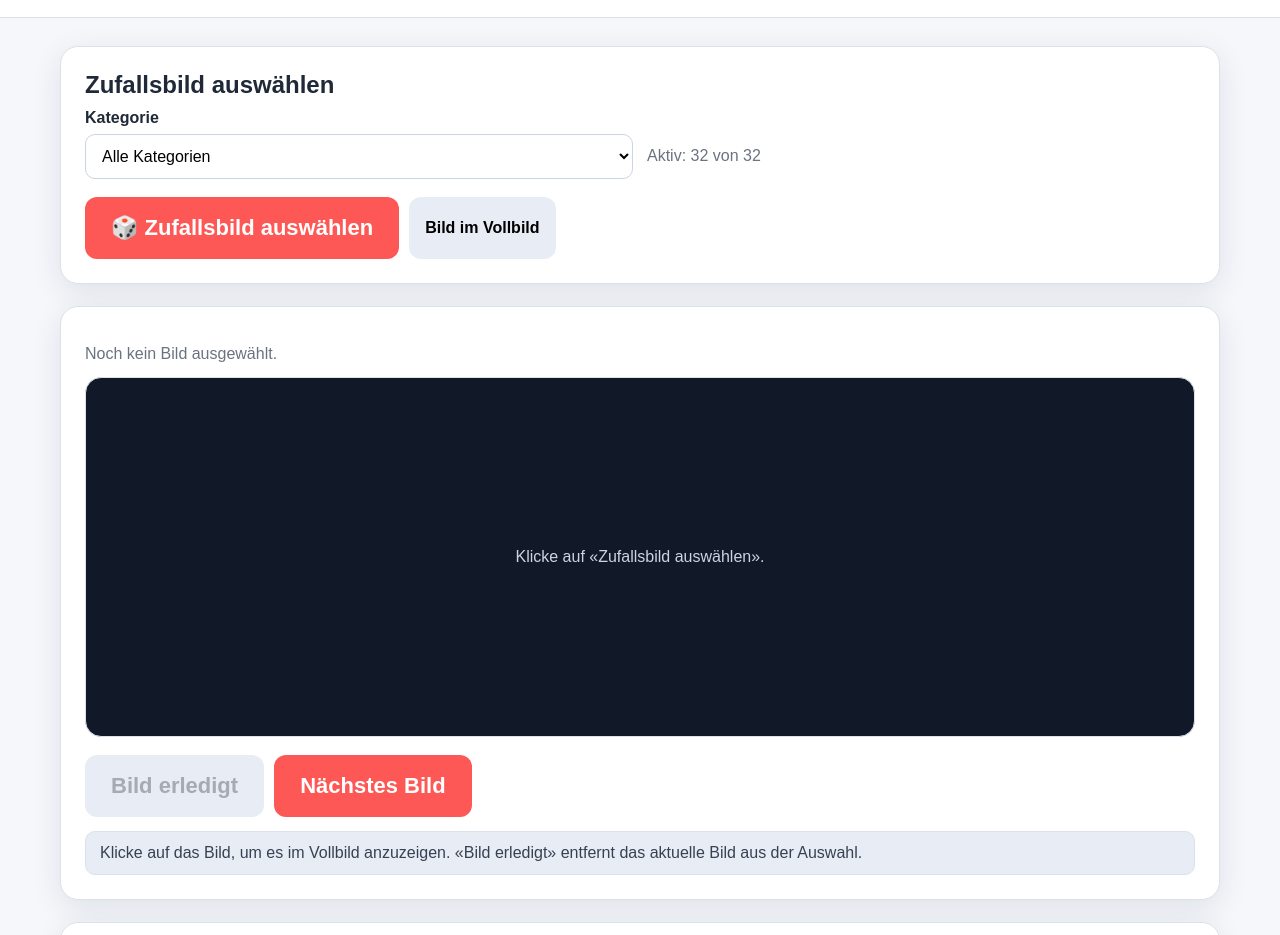
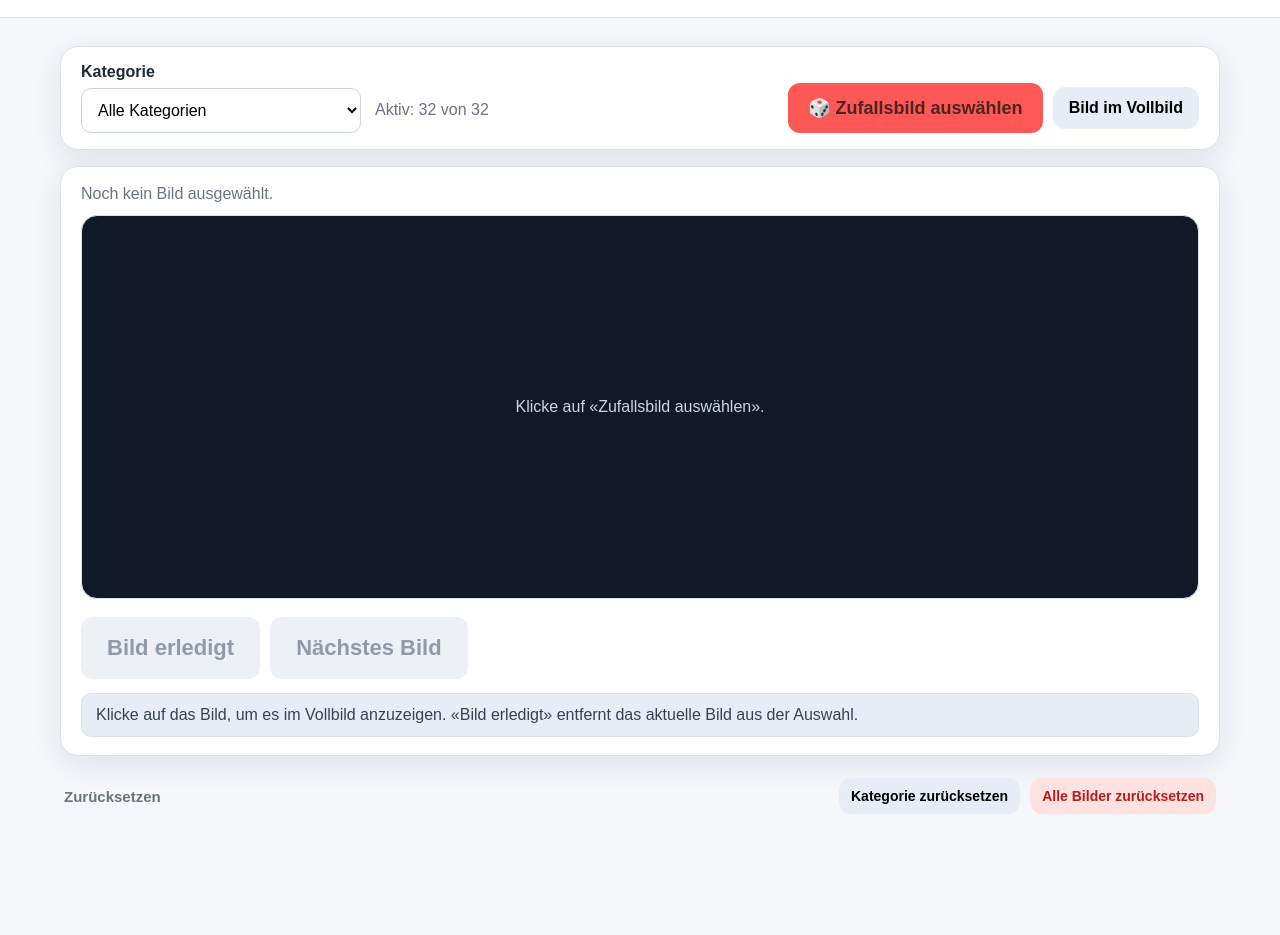
Before and after one commit to digitalcreativ/Zufallsgenerator, a plain HTML site: page index.html in a window 1280 px wide. Shown: the part 82-1017 px from the top of the page. After the commit the page ends 944 px from the top, so only its background shows below. Drawn offline with Linux system fonts and the light colour scheme.

Commit message:
Update index.html

```diff
--- a/index.html
+++ b/index.html
@@ -7,14 +7,15 @@
 <style>
 :root{
   --bg:#f5f7fb; --card:#fff; --text:#1f2937; --muted:#6b7280;
-  --accent:#4f46e5; --accent2:#eef2ff; --green:#15803d; --red:#b91c1c;
-  --step-red:#fd5855;
+  --accent:#fd5855; --accent2:#fff2ee; --green:#15803d; --red:#b91c1c;
   --border:#dbe1ea; --shadow:0 8px 30px rgba(31,41,55,.10);
 }
 *{box-sizing:border-box}
 body{margin:0;font-family:Arial,sans-serif;background:var(--bg);color:var(--text)}
 button,select,input{font:inherit}
 button{cursor:pointer;border:0;border-radius:12px;padding:12px 16px;font-weight:700}
+button:focus-visible,select:focus-visible,input:focus-visible{outline:3px solid #975044;outline-offset:3px}
+button:disabled{background:#edf0f4!important;color:#929aa6!important;cursor:not-allowed}
 header{padding:20px 28px;background:#fff;border-bottom:1px solid var(--border);display:flex;justify-content:space-between;align-items:center;gap:20px}
 h1,h2,h3{margin:0 0 10px}
 header h1{font-size:26px}
@@ -30,9 +31,20 @@ input[type=text],input[type=url],select{width:100%;padding:12px;border:1px solid
 .filebox{border:2px dashed #cbd5e1;border-radius:12px;padding:14px;background:#fafbff}
 .actions{display:flex;flex-wrap:wrap;gap:10px;margin-top:18px}
 .primary{background:var(--accent);color:#fff}.secondary{background:#e8edf5}.success{background:#dcfce7;color:var(--green)}.danger{background:#fee2e2;color:var(--red)}
-#tabGenerator.active,#drawBtn,#nextBtn{background:var(--step-red);color:#fff}
+.primary,.tab.active{color:#4b2520}
+.primary:hover:not(:disabled),.tab.active:hover{background:#f44744}
+.generator-controls{padding:16px 20px;margin-bottom:16px;display:flex;align-items:end;gap:16px;flex-wrap:wrap}
+.generator-controls .filterbar{flex:1 1 320px;grid-template-columns:minmax(180px,280px) auto}
+.generator-controls .actions{margin-top:0;align-items:center}
+.generator-controls .big{font-size:18px;padding:14px 20px}
+.image-panel{padding:18px 20px}
+.image-panel>.status{margin:0 0 12px}
+.reset-area{display:flex;align-items:center;justify-content:space-between;flex-wrap:wrap;gap:10px;padding:0 4px 20px}
+.reset-area h2{font-size:15px;color:var(--muted);margin:0}
+.reset-area .actions{margin:0}
+.reset-area button{font-size:14px;padding:10px 12px}
 .status{display:flex;gap:18px;flex-wrap:wrap;color:var(--muted);margin:14px 0}
-.preview{min-height:360px;border:1px solid var(--border);border-radius:16px;background:#111827;display:flex;align-items:center;justify-content:center;overflow:hidden}
+.preview{min-height:clamp(320px,48vh,560px);border:1px solid var(--border);border-radius:16px;background:#111827;display:flex;align-items:center;justify-content:center;overflow:hidden}
 .preview img{max-width:100%;max-height:65vh;object-fit:contain}
 .preview:fullscreen{width:100vw;height:100vh;max-width:none;max-height:none;border:0;border-radius:0;background:#000}
 .preview:fullscreen img{width:100%;height:100%;max-width:100%;max-height:100%;object-fit:contain}
@@ -46,12 +58,12 @@ input[type=text],input[type=url],select{width:100%;padding:12px;border:1px solid
 .notice{padding:12px 14px;background:#fffbeb;border:1px solid #fde68a;border-radius:10px;margin-top:14px}
 .preview-notice{background:#e8edf5;border-color:#dbe1ea;color:#374151}
 .hidden{display:none!important}
-@media(max-width:800px){.grid,.filterbar{grid-template-columns:1fr}header{flex-direction:column;align-items:flex-start}}
+@media(max-width:800px){.grid,.filterbar{grid-template-columns:1fr}header{flex-direction:column;align-items:flex-start}.generator-controls .filterbar{grid-template-columns:1fr}.generator-controls .status{margin:0}.generator-controls .actions{width:100%}.image-panel{padding:16px}.big{font-size:18px;padding:14px 18px}}
 </style>
 </head>
 <body>
 <header>
-  <div><h1>🎲 Zufallsbild-Generator</h1><p>Offline · für Beamer · Bilder werden direkt in dieser Datei gespeichert</p></div>
+  <div><h1>🎲 Zufallsbild-Generator</h1><p>Zufällige Bildimpulse für den Unterricht</p></div>
   <div class="tabs">
     <button id="tabGenerator" class="tab active">Generator</button>
     <button id="tabVerwaltung" class="tab">Bildverwaltung</button>
@@ -60,8 +72,7 @@ input[type=text],input[type=url],select{width:100%;padding:12px;border:1px solid
 
 <main>
 <section id="generator">
-  <div class="panel">
-    <h2>Zufallsbild auswählen</h2>
+  <div class="panel generator-controls">
     <div class="filterbar">
       <div class="field">
         <label for="categoryFilter">Kategorie</label>
@@ -77,7 +88,7 @@ input[type=text],input[type=url],select{width:100%;padding:12px;border:1px solid
     </div>
   </div>
 
-  <div class="panel">
+  <div class="panel image-panel">
     <div id="currentInfo" class="status">Noch kein Bild ausgewählt.</div>
     <div class="preview" id="preview"><div class="empty">Klicke auf «Zufallsbild auswählen».</div></div>
     <div class="actions">
@@ -87,7 +98,7 @@ input[type=text],input[type=url],select{width:100%;padding:12px;border:1px solid
     <div class="notice preview-notice">Klicke auf das Bild, um es im Vollbild anzuzeigen. «Bild erledigt» entfernt das aktuelle Bild aus der Auswahl.</div>
   </div>
 
-  <div class="panel">
+  <div class="reset-area">
     <h2>Zurücksetzen</h2>
     <div class="actions">
       <button class="secondary" id="resetCategoryBtn">Kategorie zurücksetzen</button>
```
